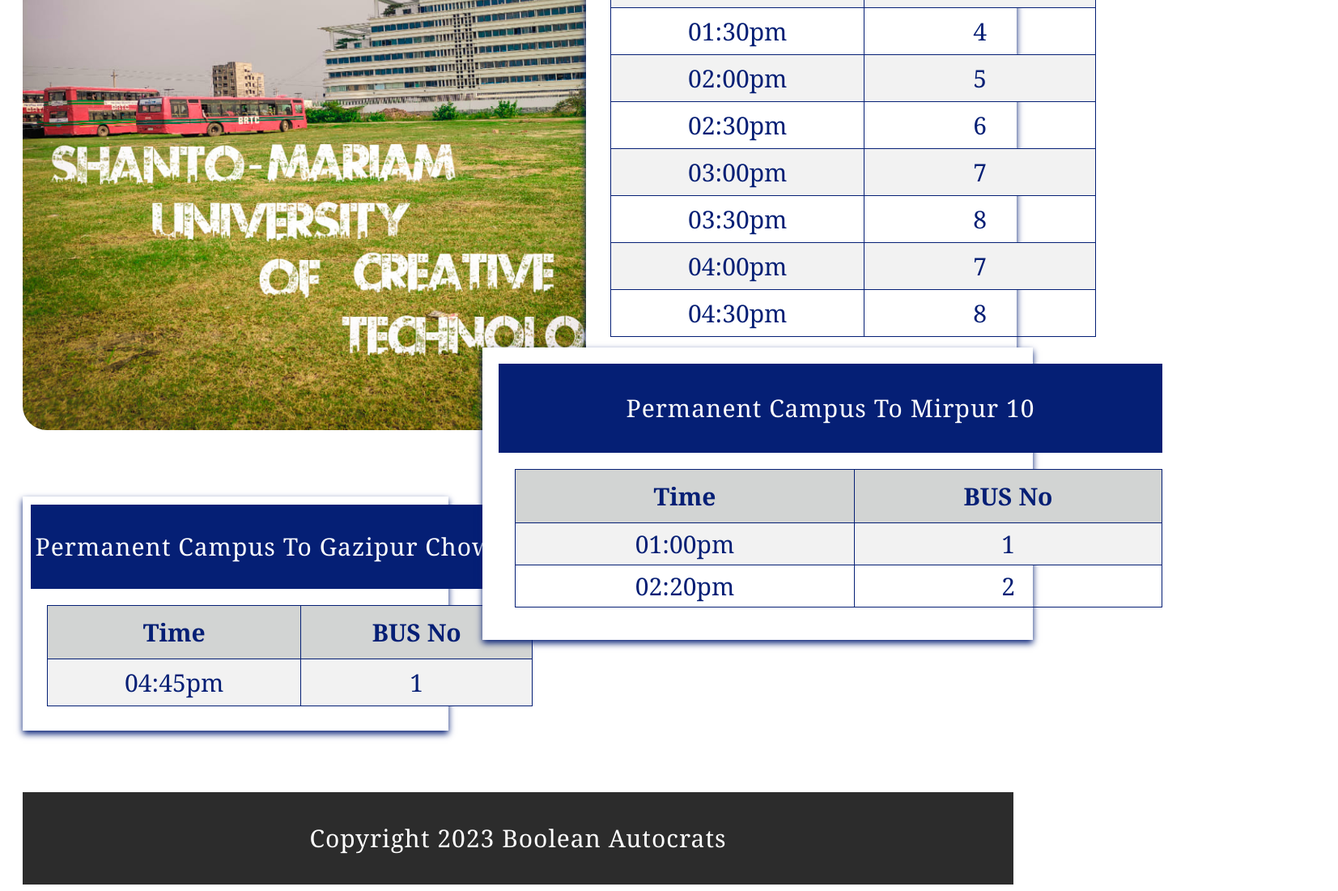
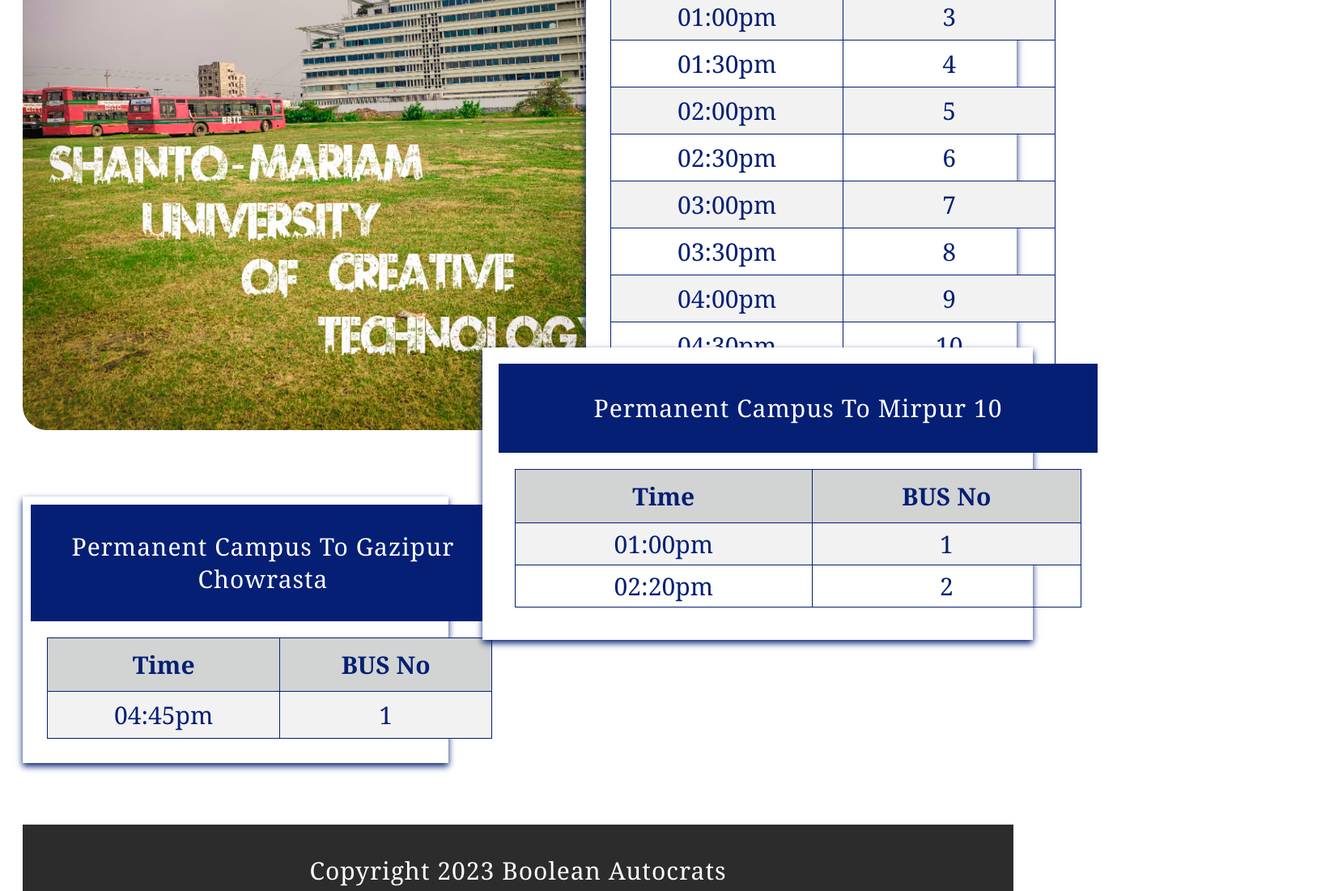
Before and after one commit to marziamerin/Learn, a plain HTML site: page index.html in a window 1280 px wide. Shown: the part 2691-3791 px from the top of the page at 81% size, 1653 px wide, since content can reach past the window. Drawn offline with Linux system fonts and the light colour scheme.

Commit message:
changed ratio

```diff
--- a/index.html
+++ b/index.html
@@ -148,11 +148,11 @@
               </tr>
               <tr>
                 <td>04:00pm</td>
-                <td>7</td>
+                <td>9</td>
               </tr>
               <tr>
                 <td>04:30pm</td>
-                <td>8</td>
+                <td>10</td>
               </tr>
            </table>
         </div>
--- a/style.css
+++ b/style.css
@@ -323,6 +323,44 @@
     font-size: 30px;
     }
 }
+@media screen and (max-width:1500px) {
+    .title{
+       left: 60%;
+     }
+     img{
+        width: 1460px;
+     }
+     img.full{
+        width: 740px;
+     }
+     .card-1{
+        width: 10px;
+     }
+     .container-1{
+        width: 570px;
+     }
+     #ajompur {
+        width: 550px;
+     }
+     .card-2{
+        width: 10px;
+     }
+     .container-2{
+        width: 570px;
+     }
+     #gazipur {
+        width: 550px;
+     }
+     .card-3{
+        width: 10px;
+     }
+     .container-3{
+        width: 730px;
+     }
+     #mirpur {
+        width: 700px;
+     }
+   }
    @media screen and (max-width:1350px) {
     h1 {
         font-size: 155px;
```
